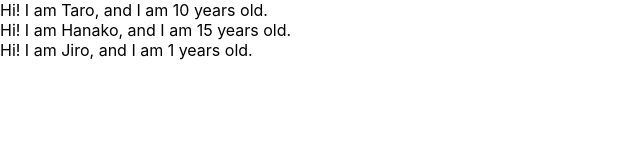
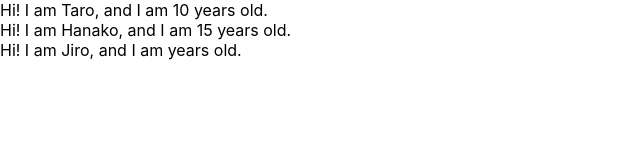
Before and after one commit to KobayashiTakaki/react-redux-crud-application, a React (Create React App) app: page / in a window 1280 px wide. Shown: the top 160 px of the page, without its empty margins (0-640 px from the left). Built offline with nearby package versions, Linux system fonts and the light colour scheme.

Commit message:
learn prop-types

```diff
--- a/src/App.js
+++ b/src/App.js
@@ -1,4 +1,5 @@
 import React from 'react';
+import PropTypes from 'prop-types';
 
 const App = () => {
   const profiles = [
@@ -22,8 +23,9 @@ const User = (props) => {
   return <div>Hi! I am {props.name}, and I am {props.age} years old.</div>
 }
 
-User.defaultProps = {
-  age: 1
+User.propTypes = {
+  name: PropTypes.string,
+  age: PropTypes.number.isRequied
 }
 
 export default App;
```
